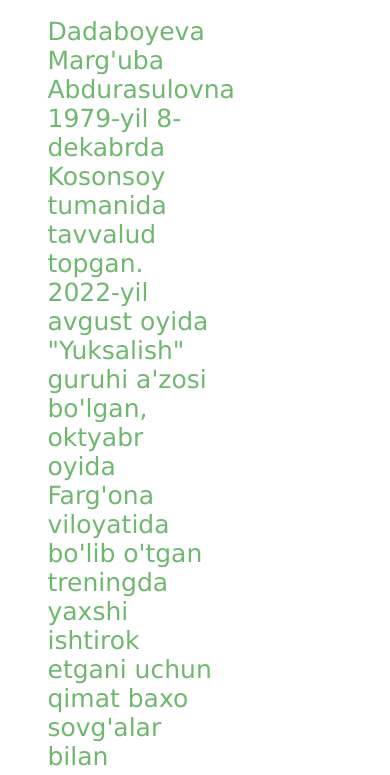
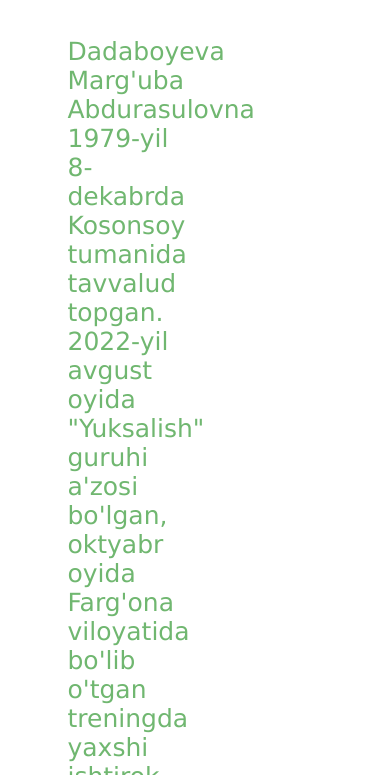
Before and after one commit to mohinur9297/Parvoz, a plain HTML site: page index.html in a window 390 px wide. Shown: the part 1225-2000 px from the top of the page. Drawn offline with Linux system fonts and the light colour scheme.

Commit message:
media qildim

```diff
--- a/index.css
+++ b/index.css
@@ -71,7 +71,7 @@
     height: 100vh;
     background-repeat: no-repeat;
     background-size: cover;
-    background-position: center;
+
 
   }
 
@@ -293,6 +293,11 @@
     .first{
       background-position: center;
     }
+    .left p{
+      width: 100%;
+      font-size: 14px;
+      padding: 20px;
+    }
   }
   @media screen and (max-width: 800px) {
     nav{
```
